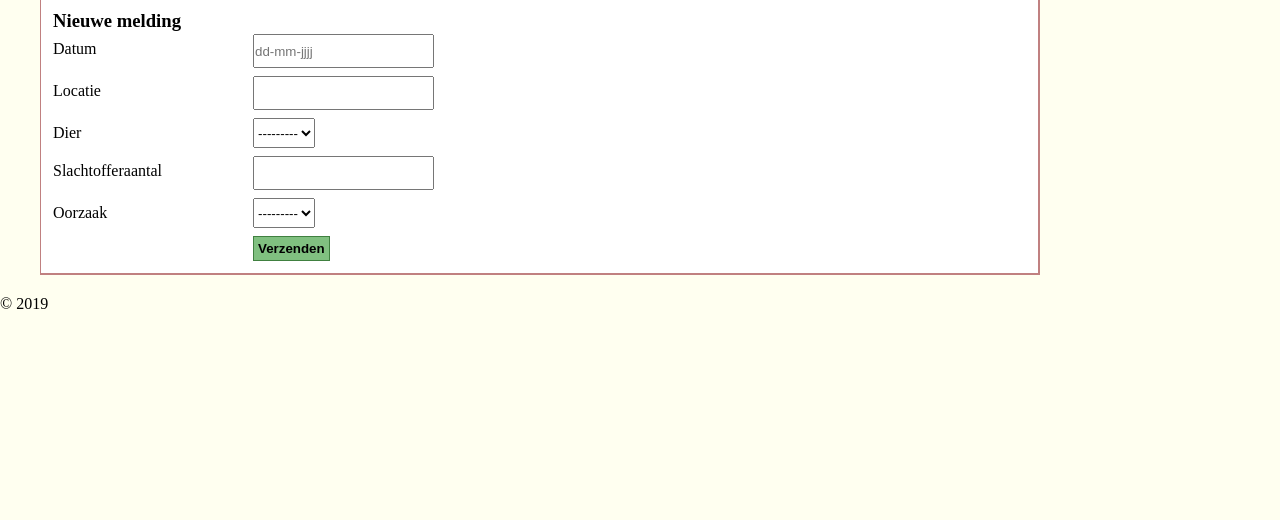
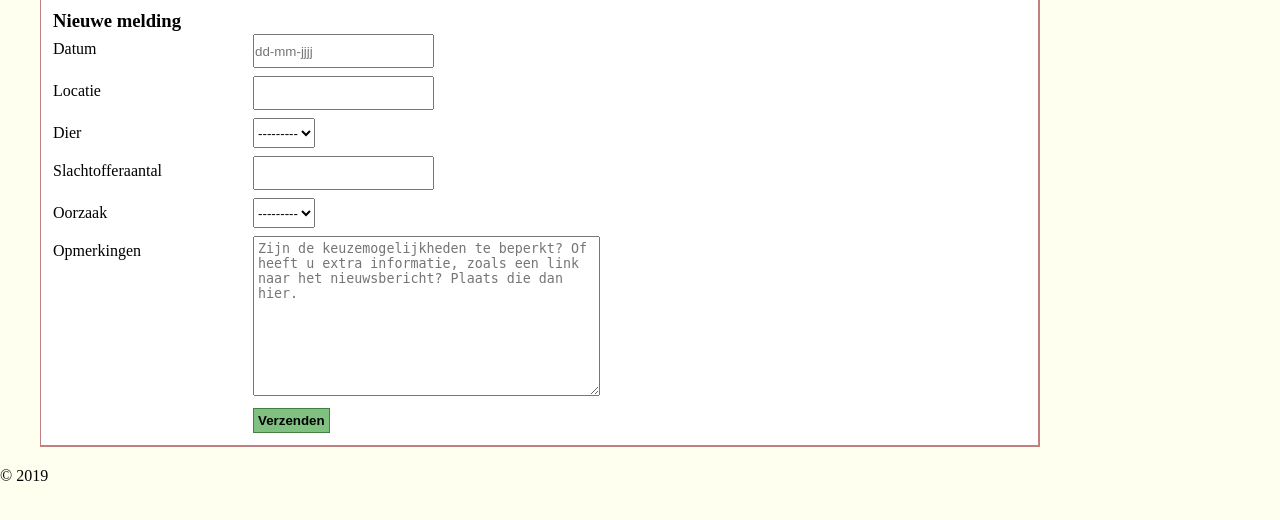
Before and after one commit to mathemaat/kettle, a Django app: page /melding-maken in a window 1280 px wide. Shown: the part 171-691 px from the top of the page. Run offline with Django 3.2, Linux system fonts and the light colour scheme; data that the repository does not hold is empty.

Commit message:
Add ability to add remarks to new reports

```diff
--- a/events/forms.py
+++ b/events/forms.py
@@ -41,6 +41,15 @@ class GebeurtenisForm(forms.ModelForm):
         required=False,
     )
 
+    opmerkingen = forms.CharField(
+        widget=forms.Textarea(
+            attrs={
+                'placeholder': 'Zijn de keuzemogelijkheden te beperkt? Of heeft u extra informatie, zoals een link naar het nieuwsbericht? Plaats die dan hier.',
+            }
+        ),
+        required=False,
+    )
+
     class Meta:
         model = Gebeurtenis
         fields = [
@@ -49,6 +58,7 @@ class GebeurtenisForm(forms.ModelForm):
             'dier',
             'slachtofferaantal',
             'oorzaak',
+            'opmerkingen',
         ]
 
     def clean_datum(self, *args, **kwargs):
--- a/events/models.py
+++ b/events/models.py
@@ -59,6 +59,7 @@ class Gebeurtenis(models.Model):
     dier = models.ForeignKey(Dier, on_delete=models.PROTECT)
     slachtofferaantal = models.IntegerField(null=True, blank=True)
     slachtofferbeschrijving_format = models.CharField(max_length=255, default='{slachtofferaantal} {dier}')
+    opmerkingen = models.TextField(null=True, blank=True)
     is_bevestigd = models.BooleanField(default=False)
 
     class Meta:
--- a/kettle/static/css/application.css
+++ b/kettle/static/css/application.css
@@ -105,6 +105,9 @@ form div.form-row label {
 form div.form-row div.value input, form div.form-row div.value select {
   height: 30px;
 }
+form div.form-row div.value textarea {
+  padding: 4px;
+}
 form div.submit-buttons {
   padding: 2px;
 }
--- a/kettle/static/css/application.scss
+++ b/kettle/static/css/application.scss
@@ -141,6 +141,11 @@ form
       {
         height: 30px;
       }
+
+      textarea
+      {
+        padding: 4px;
+      }
     }
   }
 
```
Also changed, not shown: 1 other file.
